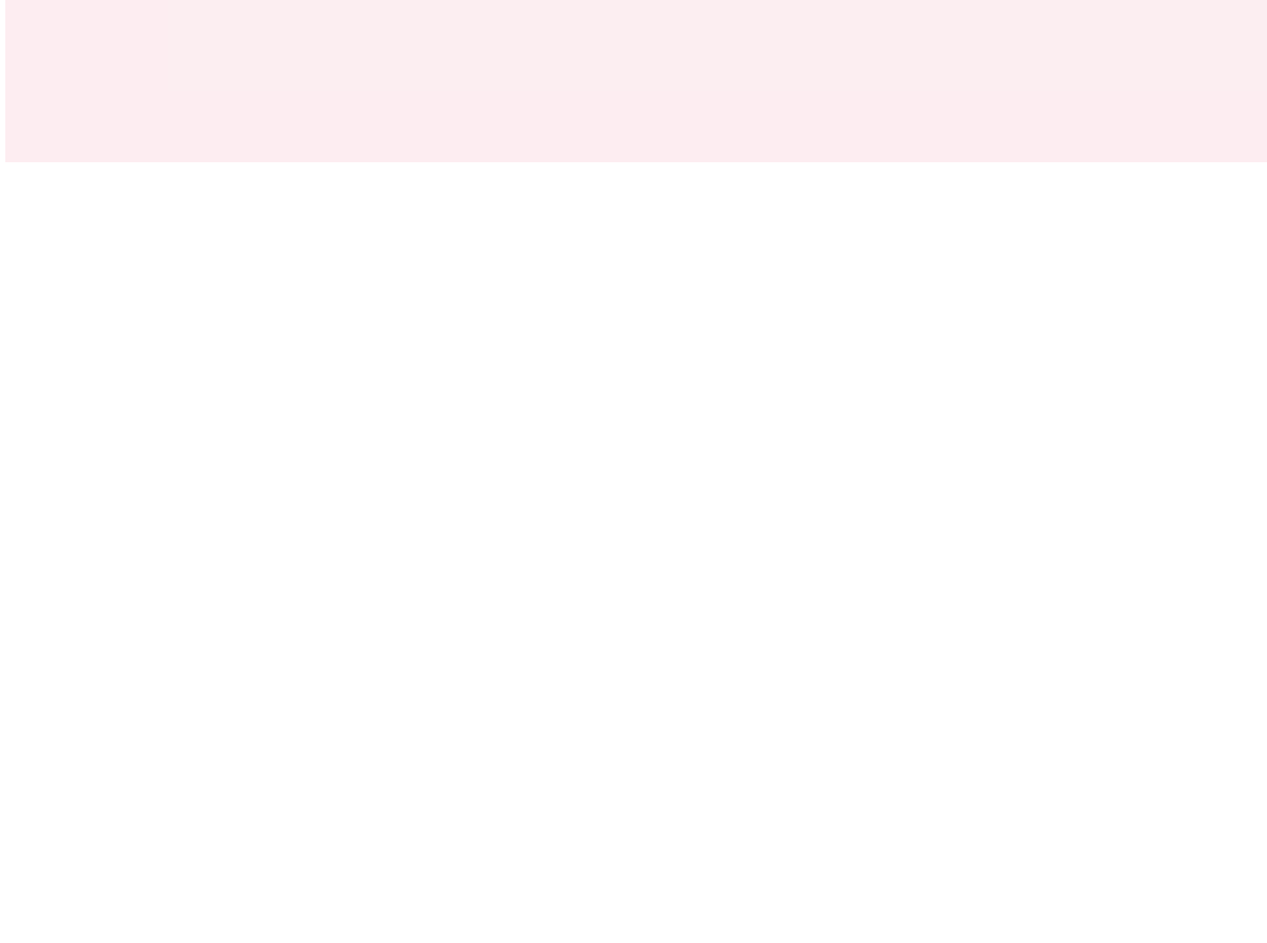
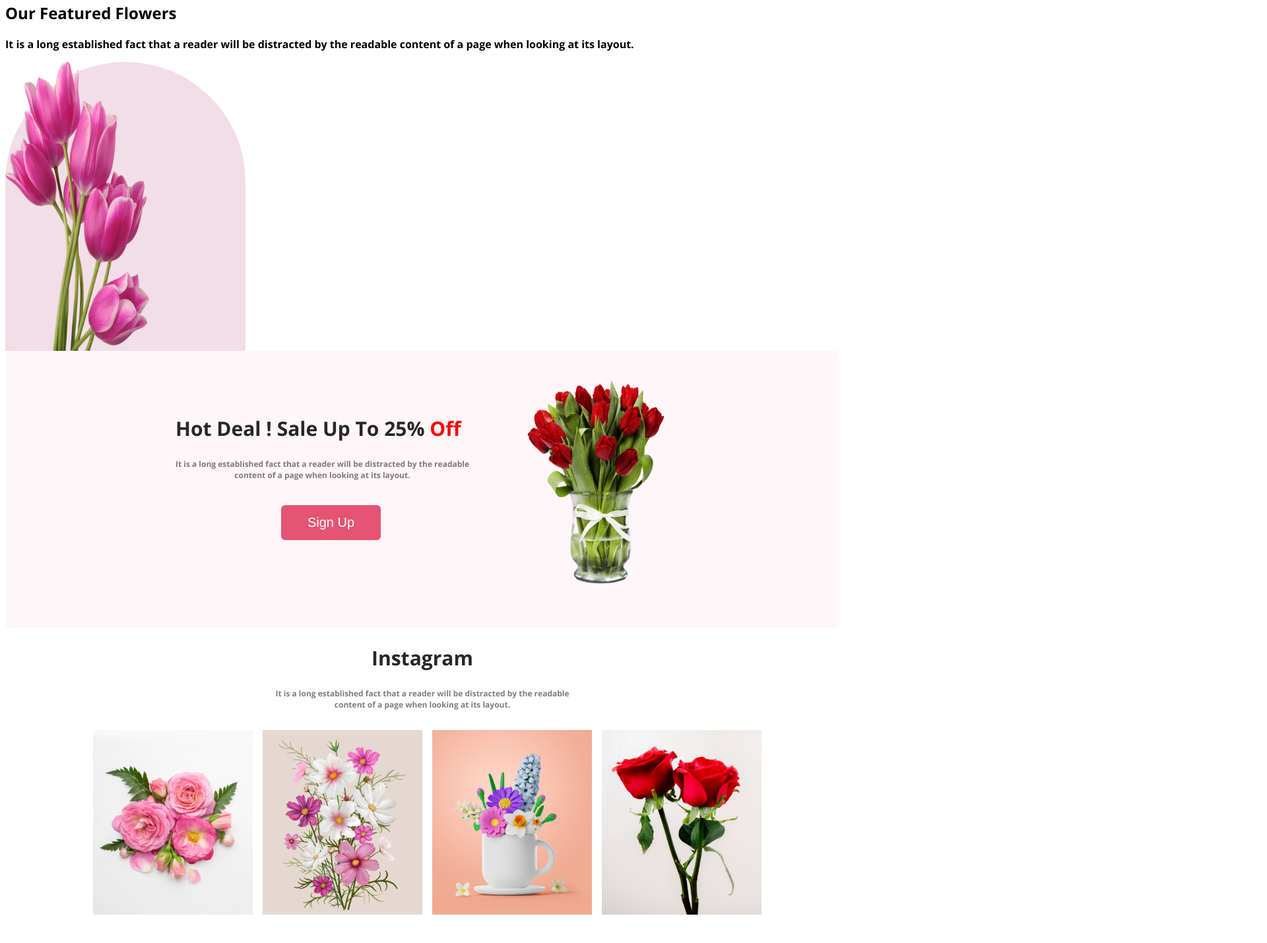
Before and after one commit to arafatrafi2000/first-flower-shop-assignment, a plain HTML site: page index.html in a window 1280 px wide. Shown: the part 625-2055 px from the top of the page at 66% size, 1920 px wide, since content can reach past the window. Before the commit the page ends 879 px from the top, so only its background shows below. Drawn offline with nearby package versions, Linux system fonts and the light colour scheme.

Commit message:
1 header and 2 section added

```diff
--- a/index.html
+++ b/index.html
@@ -14,18 +14,80 @@
 </head>
 
 <body>
-    <header class="header">
-        <div >
-            <h1>Let's make beautiful flowers a part of your life.</h1>
-            <p>It is a long established fact that a reader will be distracted by the readable content of a page when
-                looking at its layout. The point of using Lorem Ipsum is that it has a more-or-less normal distribution
-                of letters.</p>
-            <button>Shop Now</button>
-
+    <header>
+        <div class="banner">
+            <div class="banner-content">
+                <h1 class="banner-tittle">Let's make <br> beautiful flowers a <br>part of your life.</h1>
+                <p class="banner-description">It is a long established fact that a reader will be distracted by the
+                    readable
+                    <br>content of a page when
+                    looking at its layout. The point of using Lorem Ipsum is <br>that it has a more-or-less normal
+                    distribution
+                    of letters.
+                </p>
+                <button class="btn">Shop Now</button>
+            </div>
+            <img class="banner-pic" src="./Flower Asset/pngwing 10.png" alt="">
         </div>
     </header>
     <main>
+        <section>
+            <div>
+                <div>
+                    <h2>Our Featured Flowers</h2>
+                    <p>It is a long established fact that a reader will be distracted by the readable content of a page
+                        when looking at its layout.</p>
+                </div>
+                <div>
+                    <div class="box-1-bg">
 
+                        <img class="box-1-pic" src="./Flower Asset/pngwing 6.png" alt="">
+                    </div>
+
+                </div>
+            </div>
+        </section>
+        <section>
+
+        </section>
+        <section>
+            <div class="sec-3">
+                <div class="banner-3-container">
+                    <div>
+                        <h2 class="box-tittle">Hot Deal ! Sale Up To 25% <span class="word-color">Off</span></h2>
+                        <p class="box-description">It is a long established fact that a reader will be distracted by the
+                            readable <br>content of a
+                            page when looking at its layout.</p>
+                        <button class="btn btn-box">Sign Up</button>
+                    </div>
+                    <img class="sec-3-pic" src="./Flower Asset/pngwing 8.png" alt="">
+                </div>
+            </div>
+        </section>
+        <section>
+            <div>
+                <div class="insta">
+                    <h1 class="insta-tittle">Instagram</h1>
+                    <p class="insta-description">It is a long established fact that a reader will be distracted by the readable <br> content of a page when looking at its layout.</p>
+                </div>
+                <div class="cards">
+                    <div class="card">
+                        <img class="card-img"  src="./Flower Asset/Flower 01.png" alt="">
+                    </div>
+                    <div class="card">
+                        <img class="card-img"  src="./Flower Asset/Rectangle 4.png" alt="">
+                    </div>
+                    <div class="card">
+                        <img class="card-img"  src="./Flower Asset/Rectangle 5.png" alt="">
+                    </div>
+                    <div class="card">
+                        <img class="card-img"  src="./Flower Asset/Rectangle 6.png" alt="">
+                    </div>
+                </div>
+
+
+            </div>
+        </section>
     </main>
     <footer></footer>
 
--- a/styles/assignment.css
+++ b/styles/assignment.css
@@ -1,10 +1,118 @@
 /* common shared styles */
-body{
+body {
     font-family: 'Lato', sans-serif;
-font-family: 'Open Sans', sans-serif;
+    font-family: 'Open Sans', sans-serif;
 }
+
 header{
-    width:2000px;
-    height:850px;
-    background-color:rgba(229, 84, 115, 0.10);
+   width:100%;
+    height: 600px;
+    background: rgba(229, 84, 115, 0.10);
 }
+.banner {
+    padding:30px 30px 0px 100px;
+    display: flex;
+    align-items: center;
+    justify-content: space-around;
+}
+.banner-pic {
+    width: 350px;
+    height: 505px;
+    padding-bottom:0px;
+    margin-top:65px;
+    padding-bottom:0px;
+
+}
+
+.banner-tittle {
+    color: #272727;
+    font-size: 40px;
+    font-weight: 800;
+}
+
+.banner-description {
+    color: rgba(39, 39, 39, 0.60);
+    font-size: 12px;
+}
+.btn{
+    color: #FFF;
+font-size: 20px;
+padding: 15px 40px;
+background: #E55473;
+border-radius: 6px;
+border: none;
+margin-top: 25px;
+}
+.box-1-bg{
+    background: rgba(167, 33, 98, 0.15);
+    width: 364px;
+    height: 438px;
+    border-radius: 200px 200px 0px 0px;
+}
+.box-1-pic{
+    width:60%;
+    height: 100%;
+
+}
+.sec-3{
+    width:100%;
+    height: 420px;
+    border-radius: 8px;
+background: rgba(229, 84, 115, 0.05);
+}
+.banner-3-container{
+    display: flex;
+    justify-content:center;
+    align-items: center;
+
+}
+.box-tittle{
+    color: #272727;
+    font-size: 30px;
+    font-weight: 800;
+}
+.box-description{
+    color: rgba(39, 39, 39, 0.60);
+text-align: center;
+font-size: 12px;
+}
+.btn-box{
+  margin-left: 160px;
+}
+.sec-3-pic{
+    width: 218px;
+height: 320px;
+margin-left:85px;
+margin-top: 40px;
+}
+.word-color{
+    color: red;
+}
+.card{
+    width: 242px;
+    height: 320px;
+    margin-left: 15px;
+}
+.card-img{
+    width: 100%;
+}
+.cards{
+    display: flex;
+    justify-content: center;
+}
+.insta{
+    text-align: center;
+}
+.insta-tittle{
+    color: #272727;
+text-align: center;
+font-size: 30px;
+font-weight: 800;
+}
+.insta-description{
+    color: rgba(39, 39, 39, 0.60);
+text-align: center;
+font-size: 12px;
+font-weight: 400;
+margin-bottom: 30px;
+}
```
